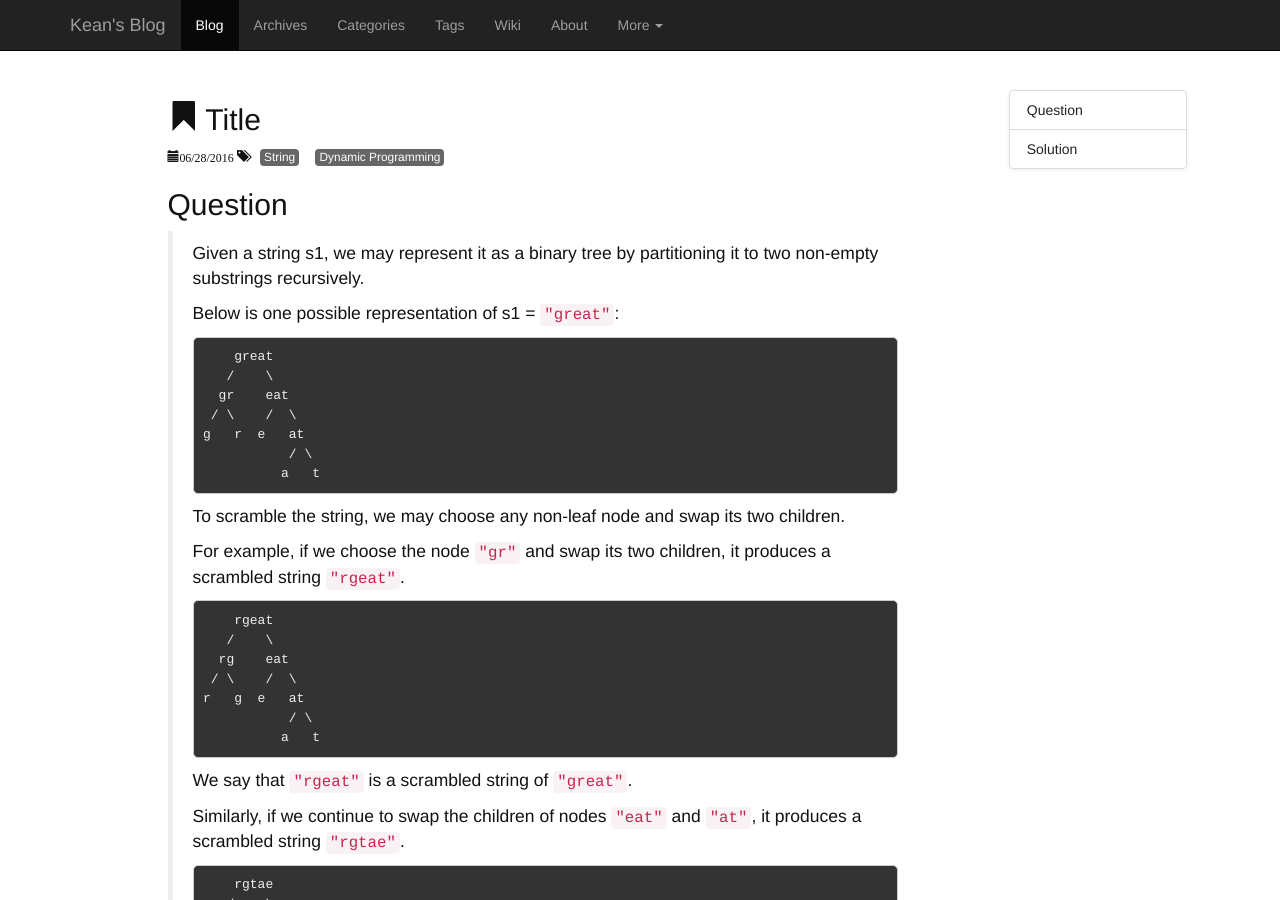
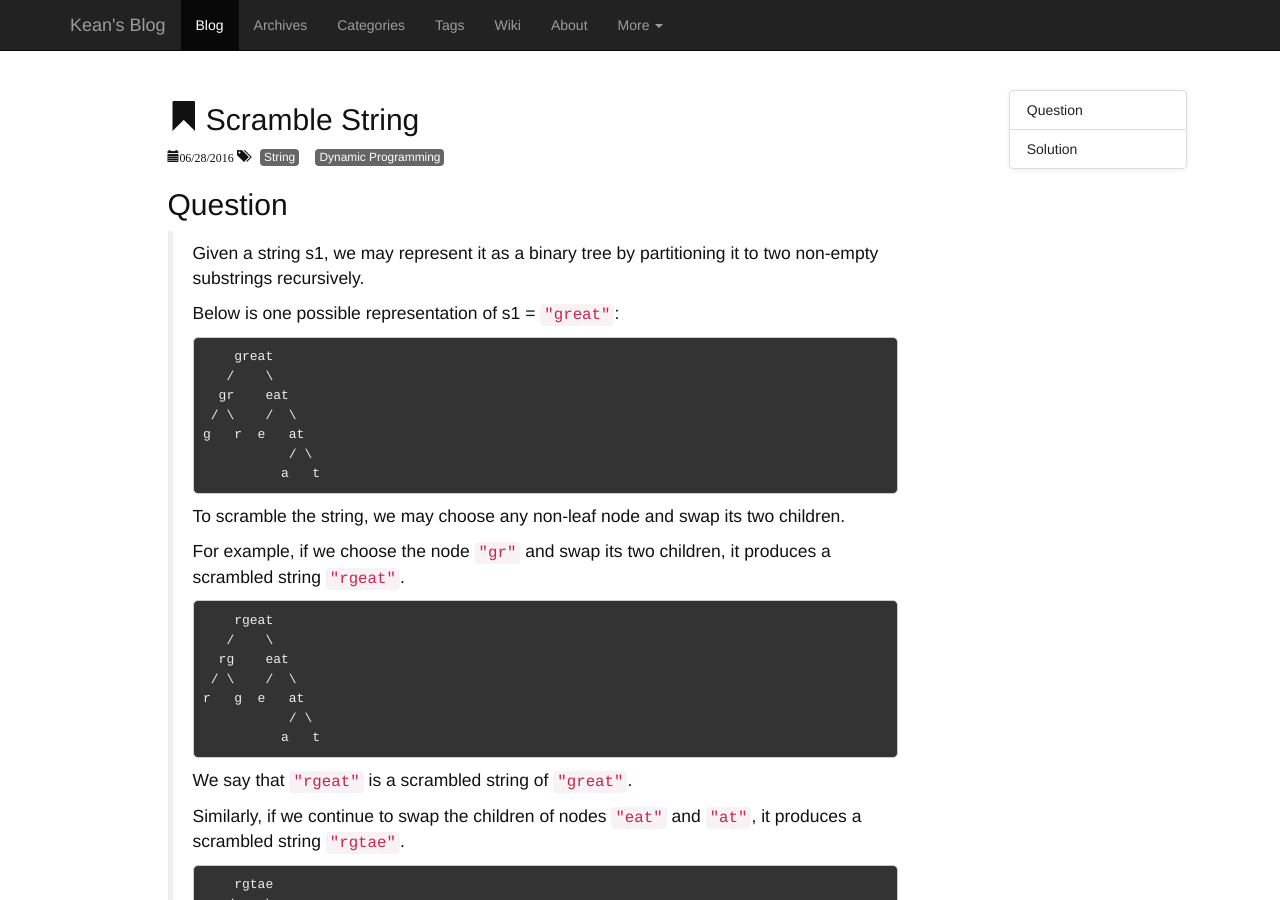
Before and after one commit to imkean/imkean.github.io, a Jekyll site: the page built from _leetcode/87-scramble-string.md, in a window 1280 px wide and 900 px high. Built offline with Jekyll 4.4.1, drawn with Linux system fonts in a browser that asks for light colours; formulas are drawn with MathJax 3; comment, search, counter and statistics services are not loaded.

Commit message:
added /leetcode/87 not yet

```diff
--- a/_leetcode/87-scramble-string.md
+++ b/_leetcode/87-scramble-string.md
@@ -1,7 +1,7 @@
 ---
 layout: leetcode
 date: 2016-06-28
-title: Title
+title: Scramble String
 tags: [String, Dynamic Programming]
 ---
 
```
